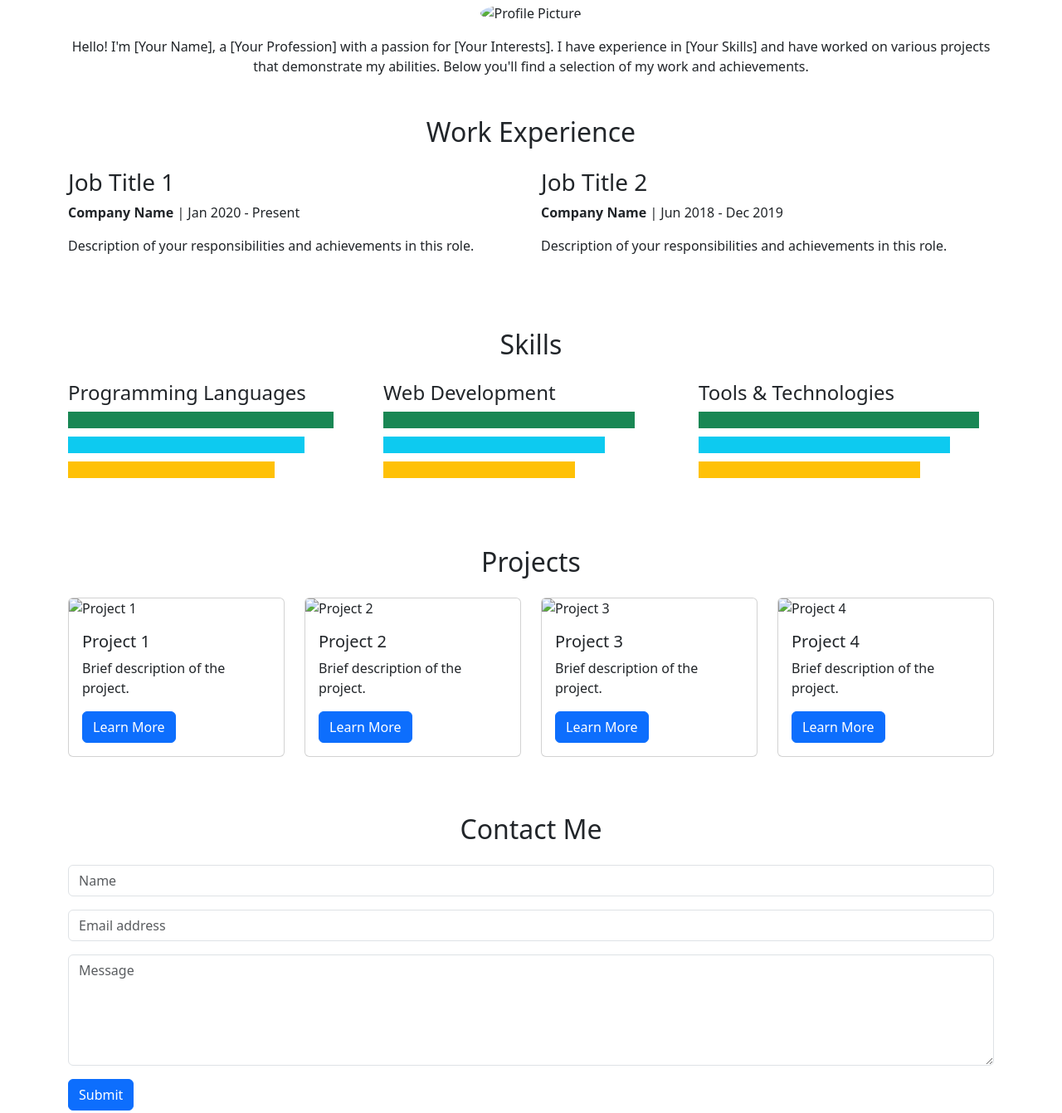
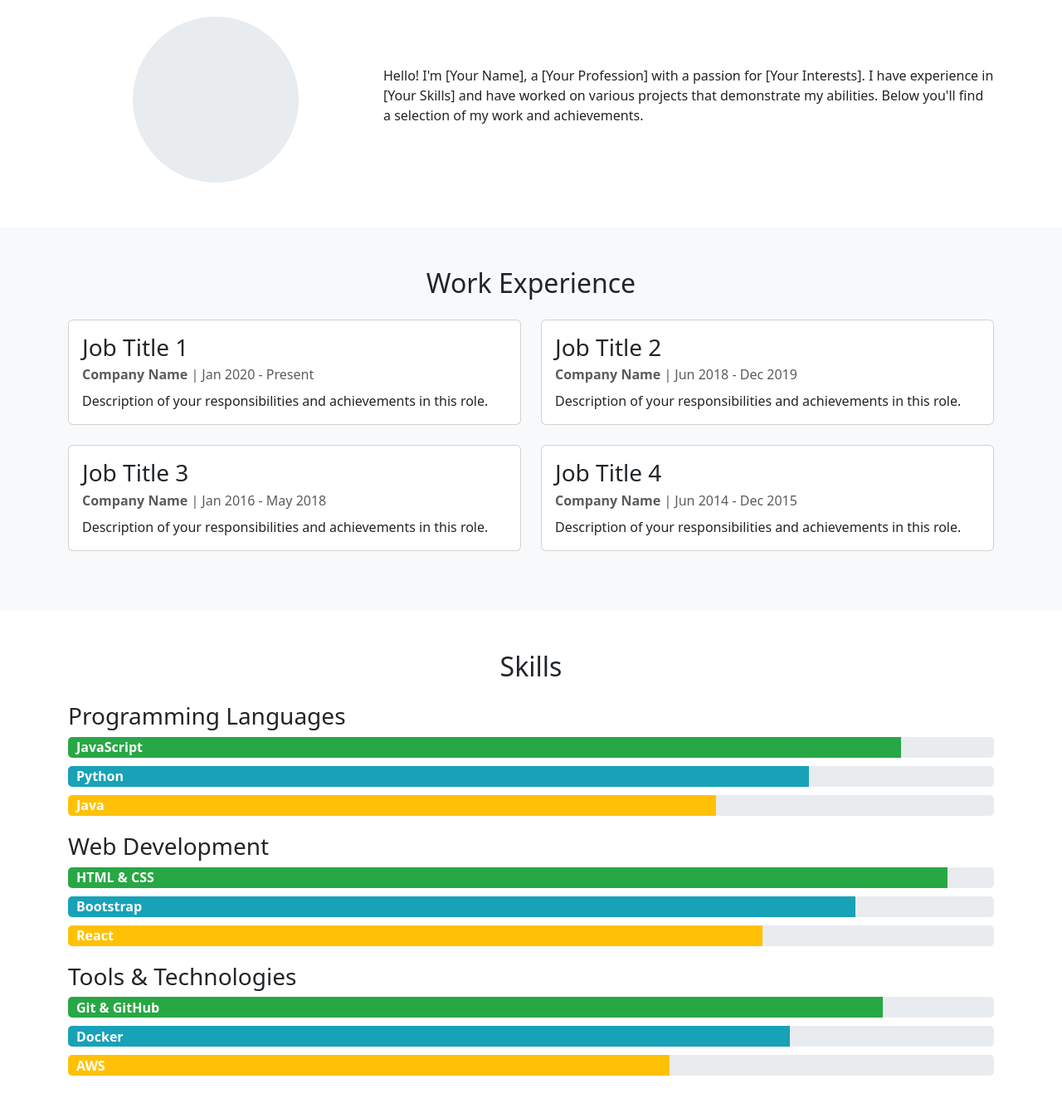
Before and after one commit to sjovy/Bootstrap, a plain HTML site: page portfolio-bootstrap.html in a window 1280 px wide. Shown: the part 338-1679 px from the top of the page at 83% size. Drawn offline with nearby package versions, Linux system fonts and the light colour scheme.

Commit message:
improvements

```diff
--- a/portfolio-bootstrap.html
+++ b/portfolio-bootstrap.html
@@ -9,12 +9,50 @@
         .bg-custom-red {
             background-color: #dc3545;
         }
-        .skill-bar {
-            height: 20px;
-            margin-bottom: 10px;
+        .bg-light-grey {
+            background-color: #f8f9fa;
         }
         .project-card {
             margin-bottom: 20px;
+        }
+        .profile-picture {
+            width: 200px;
+            height: 200px;
+            background-color: #e9ecef;
+            border-radius: 50%;
+            display: inline-block;
+        }
+        .skill-category {
+            margin-bottom: 20px;
+        }
+        .skill-bar {
+            height: 25px;
+            margin-bottom: 10px;
+            background-color: #e9ecef;
+            border-radius: 5px;
+            overflow: hidden;
+        }
+        .skill-progress {
+            height: 100%;
+            display: flex;
+            align-items: center;
+            padding-left: 10px;
+            color: white;
+            font-weight: bold;
+        }
+        .skill-javascript { width: 90%; background-color: #28a745; }
+        .skill-python { width: 80%; background-color: #17a2b8; }
+        .skill-java { width: 70%; background-color: #ffc107; }
+        .skill-html-css { width: 95%; background-color: #28a745; }
+        .skill-bootstrap { width: 85%; background-color: #17a2b8; }
+        .skill-react { width: 75%; background-color: #ffc107; }
+        .skill-git { width: 88%; background-color: #28a745; }
+        .skill-docker { width: 78%; background-color: #17a2b8; }
+        .skill-aws { width: 65%; background-color: #ffc107; }
+        .project-image-placeholder {
+            width: 100%;
+            height: 400px;
+            background-color: #e9ecef;
         }
     </style>
 </head>
@@ -42,100 +80,152 @@
         <p>Showcasing my work and projects</p>
     </header>
 
-    <main class="container mt-5">
-        <section id="about" class="text-center mb-5">
-            <h2>About Me</h2>
-            <img src="/api/placeholder/200/200" alt="Profile Picture" class="rounded-circle mb-3">
+    <main class="container-fluid px-0">
+        <section id="about" class="container mb-5 mt-5">
+            <h2 class="text-center mb-4">About Me</h2>
+            <div class="row align-items-center">
+                <div class="col-lg-4 text-center mb-3 mb-lg-0">
+                    <div class="profile-picture"></div>
+                </div>
+                <div class="col-lg-8">
                     <p>Hello! I'm [Your Name], a [Your Profession] with a passion for [Your Interests]. I have experience in [Your Skills] and have worked on various projects that demonstrate my abilities. Below you'll find a selection of my work and achievements.</p>
-        </section>
-
-        <section id="experience" class="mb-5">
-            <h2 class="text-center mb-4">Work Experience</h2>
-            <div class="row">
-                <div class="col-md-6 mb-4">
-                    <h3>Job Title 1</h3>
-                    <p><strong>Company Name</strong> | Jan 2020 - Present</p>
-                    <p>Description of your responsibilities and achievements in this role.</p>
-                </div>
-                <div class="col-md-6 mb-4">
-                    <h3>Job Title 2</h3>
-                    <p><strong>Company Name</strong> | Jun 2018 - Dec 2019</p>
-                    <p>Description of your responsibilities and achievements in this role.</p>
                 </div>
             </div>
         </section>
 
-        <section id="skills" class="mb-5">
-            <h2 class="text-center mb-4">Skills</h2>
+        <section id="experience" class="bg-light-grey py-5 mb-5">
+            <div class="container">
+                <h2 class="text-center mb-4">Work Experience</h2>
                 <div class="row">
-                <div class="col-md-4 mb-4">
-                    <h4>Programming Languages</h4>
-                    <div class="skill-bar bg-success" style="width: 90%;"></div>
-                    <div class="skill-bar bg-info" style="width: 80%;"></div>
-                    <div class="skill-bar bg-warning" style="width: 70%;"></div>
-                </div>
-                <div class="col-md-4 mb-4">
-                    <h4>Web Development</h4>
-                    <div class="skill-bar bg-success" style="width: 85%;"></div>
-                    <div class="skill-bar bg-info" style="width: 75%;"></div>
-                    <div class="skill-bar bg-warning" style="width: 65%;"></div>
-                </div>
-                <div class="col-md-4 mb-4">
-                    <h4>Tools & Technologies</h4>
-                    <div class="skill-bar bg-success" style="width: 95%;"></div>
-                    <div class="skill-bar bg-info" style="width: 85%;"></div>
-                    <div class="skill-bar bg-warning" style="width: 75%;"></div>
-                </div>
-            </div>
-        </section>
-
-        <section id="projects" class="mb-5">
-            <h2 class="text-center mb-4">Projects</h2>
-            <div class="row">
-                <div class="col-md-3 col-sm-6">
-                    <div class="card project-card">
-                        <img src="/api/placeholder/600/400" class="card-img-top" alt="Project 1">
+                    <div class="col-lg-6 mb-4">
+                        <div class="card h-100">
                             <div class="card-body">
-                            <h5 class="card-title">Project 1</h5>
-                            <p class="card-text">Brief description of the project.</p>
-                            <a href="#" class="btn btn-primary">Learn More</a>
+                                <h3 class="card-title">Job Title 1</h3>
+                                <p class="card-subtitle mb-2 text-muted"><strong>Company Name</strong> | Jan 2020 - Present</p>
+                                <p class="card-text">Description of your responsibilities and achievements in this role.</p>
                             </div>
                         </div>
                     </div>
-                <div class="col-md-3 col-sm-6">
-                    <div class="card project-card">
-                        <img src="/api/placeholder/600/400" class="card-img-top" alt="Project 2">
+                    <div class="col-lg-6 mb-4">
+                        <div class="card h-100">
                             <div class="card-body">
-                            <h5 class="card-title">Project 2</h5>
-                            <p class="card-text">Brief description of the project.</p>
-                            <a href="#" class="btn btn-primary">Learn More</a>
+                                <h3 class="card-title">Job Title 2</h3>
+                                <p class="card-subtitle mb-2 text-muted"><strong>Company Name</strong> | Jun 2018 - Dec 2019</p>
+                                <p class="card-text">Description of your responsibilities and achievements in this role.</p>
                             </div>
                         </div>
                     </div>
-                <div class="col-md-3 col-sm-6">
-                    <div class="card project-card">
-                        <img src="/api/placeholder/600/400" class="card-img-top" alt="Project 3">
+                    <div class="col-lg-6 mb-4">
+                        <div class="card h-100">
                             <div class="card-body">
-                            <h5 class="card-title">Project 3</h5>
-                            <p class="card-text">Brief description of the project.</p>
-                            <a href="#" class="btn btn-primary">Learn More</a>
+                                <h3 class="card-title">Job Title 3</h3>
+                                <p class="card-subtitle mb-2 text-muted"><strong>Company Name</strong> | Jan 2016 - May 2018</p>
+                                <p class="card-text">Description of your responsibilities and achievements in this role.</p>
                             </div>
                         </div>
                     </div>
-                <div class="col-md-3 col-sm-6">
-                    <div class="card project-card">
-                        <img src="/api/placeholder/600/400" class="card-img-top" alt="Project 4">
+                    <div class="col-lg-6 mb-4">
+                        <div class="card h-100">
                             <div class="card-body">
-                            <h5 class="card-title">Project 4</h5>
-                            <p class="card-text">Brief description of the project.</p>
-                            <a href="#" class="btn btn-primary">Learn More</a>
+                                <h3 class="card-title">Job Title 4</h3>
+                                <p class="card-subtitle mb-2 text-muted"><strong>Company Name</strong> | Jun 2014 - Dec 2015</p>
+                                <p class="card-text">Description of your responsibilities and achievements in this role.</p>
+                            </div>
                         </div>
                     </div>
                 </div>
             </div>
         </section>
 
-        <section id="contact" class="mb-5">
+        <section id="skills" class="container mb-5">
+            <h2 class="text-center mb-4">Skills</h2>
+            <div class="skill-category">
+                <h3>Programming Languages</h3>
+                <div class="skill-bar">
+                    <div class="skill-progress skill-javascript">JavaScript</div>
+                </div>
+                <div class="skill-bar">
+                    <div class="skill-progress skill-python">Python</div>
+                </div>
+                <div class="skill-bar">
+                    <div class="skill-progress skill-java">Java</div>
+                </div>
+            </div>
+            <div class="skill-category">
+                <h3>Web Development</h3>
+                <div class="skill-bar">
+                    <div class="skill-progress skill-html-css">HTML & CSS</div>
+                </div>
+                <div class="skill-bar">
+                    <div class="skill-progress skill-bootstrap">Bootstrap</div>
+                </div>
+                <div class="skill-bar">
+                    <div class="skill-progress skill-react">React</div>
+                </div>
+            </div>
+            <div class="skill-category">
+                <h3>Tools & Technologies</h3>
+                <div class="skill-bar">
+                    <div class="skill-progress skill-git">Git & GitHub</div>
+                </div>
+                <div class="skill-bar">
+                    <div class="skill-progress skill-docker">Docker</div>
+                </div>
+                <div class="skill-bar">
+                    <div class="skill-progress skill-aws">AWS</div>
+                </div>
+            </div>
+        </section>
+
+        <section id="projects" class="bg-light-grey py-5 mb-5">
+            <div class="container">
+                <h2 class="text-center mb-4">Projects</h2>
+                <div class="row">
+                    <div class="col-md-3 col-sm-6">
+                        <div class="card project-card">
+                            <div class="project-image-placeholder"></div>
+                            <div class="card-body">
+                                <h5 class="card-title">Project 1</h5>
+                                <p class="card-text">Brief description of the project.</p>
+                                <a href="#" class="btn btn-primary">View Project</a>
+                            </div>
+                        </div>
+                    </div>
+                    <div class="col-md-3 col-sm-6">
+                        <div class="card project-card">
+                            <div class="project-image-placeholder"></div>
+                            <div class="card-body">
+                                <h5 class="card-title">Project 2</h5>
+                                <p class="card-text">Brief description of the project.</p>
+                                <a href="#" class="btn btn-primary">View Project</a>
+                            </div>
+                        </div>
+                    </div>
+                    <div class="col-md-3 col-sm-6">
+                        <div class="card project-card">
+                            <div class="project-image-placeholder"></div>
+                            <div class="card-body">
+                                <h5 class="card-title">Project 3</h5>
+                                <p class="card-text">Brief description of the project.</p>
+                                <a href="#" class="btn btn-primary">View Project</a>
+                            </div>
+                        </div>
+                    </div>
+                    <div class="col-md-3 col-sm-6">
+                        <div class="card project-card">
+                            <div class="project-image-placeholder"></div>
+                            <div class="card-body">
+                                <h5 class="card-title">Project 4</h5>
+                                <p class="card-text">Brief description of the project.</p>
+                                <a href="#" class="btn btn-primary">View Project</a>
+                            </div>
+                        </div>
+                    </div>
+                </div>
+            </div>
+        </section>
+
+        <section id="contact" class="container mb-5">
             <h2 class="text-center mb-4">Contact Me</h2>
             <form>
                 <div class="mb-3">
```
Lines whose indentation alone changed are shown as unchanged.
